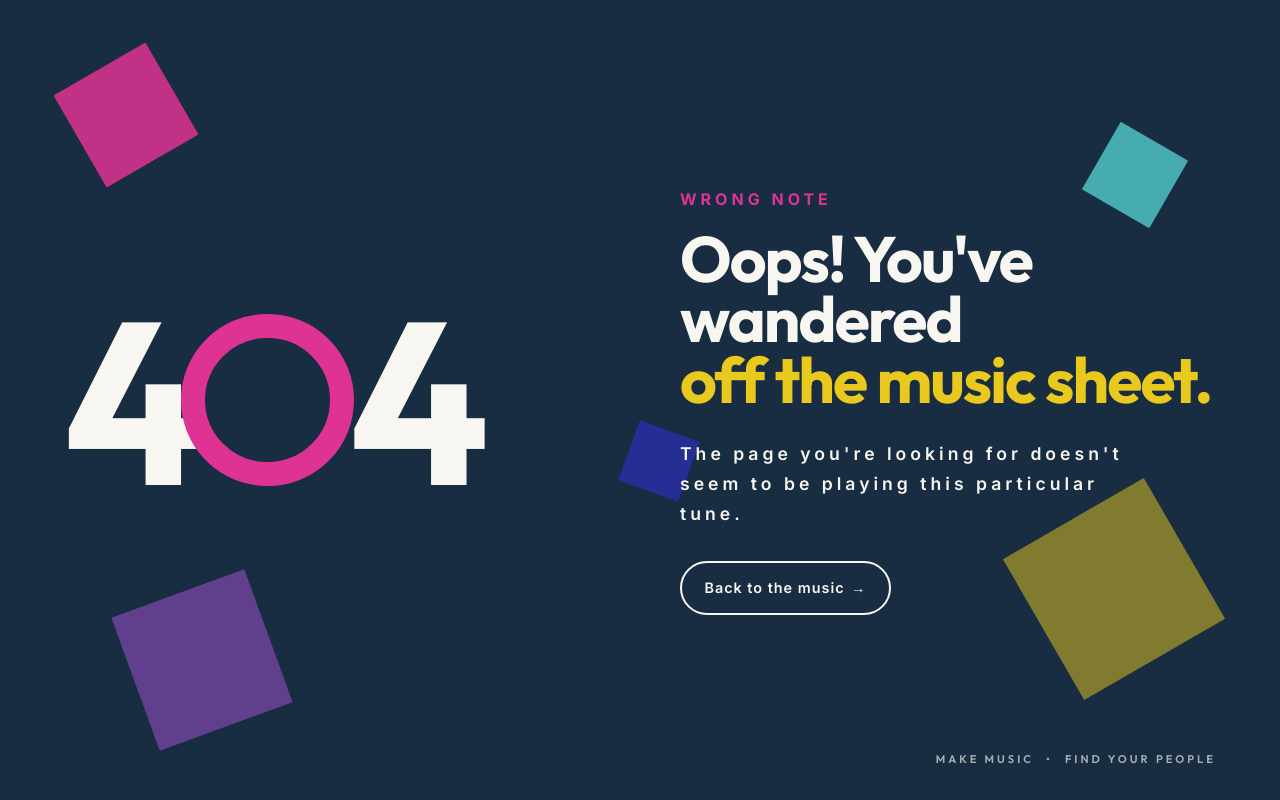
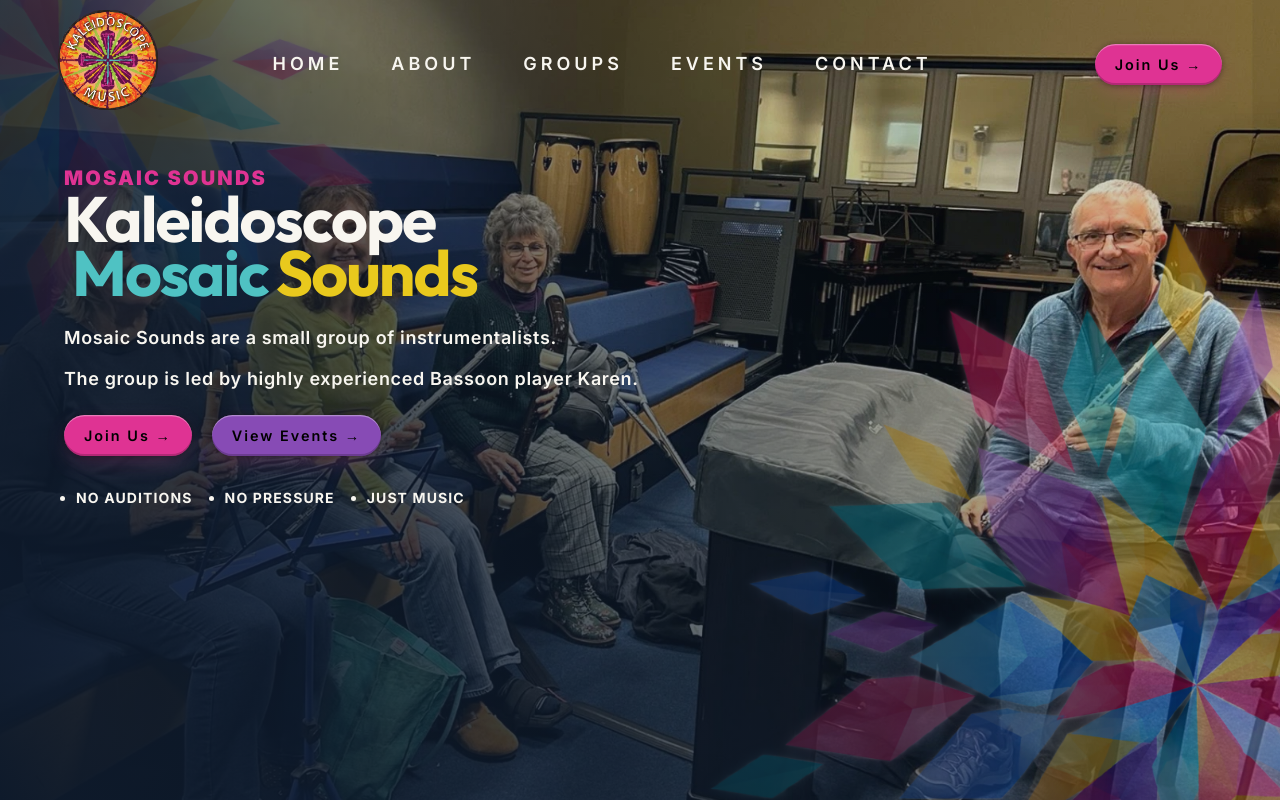
Before and after one commit to curveservices/kaleidoscope-music, a React (Vite) app: page /mosaic-sounds in a window 1280 px wide. Shown: the top 800 px of the page. Built offline with nearby package versions, Linux system fonts and the light colour scheme.

Commit message:
feat: add Mosaic page with group details and update routing; enhance button styles in CTA and FeatureCard components; remove unused images

```diff
--- a/src/App.jsx
+++ b/src/App.jsx
@@ -21,6 +21,7 @@ const Strings = lazy(() => import("./pages/strings/index.jsx"));
 const Flutes = lazy(() => import("./pages/flutes/index.jsx"));
 const Clarinets = lazy(() => import("./pages/clarinet/index.jsx"));
 const Saxophones = lazy(() => import("./pages/saxophone/index.jsx"));
+const Mosaic = lazy(() => import("./pages/mosaic/index.jsx"));
 
 const router = createBrowserRouter(
   createRoutesFromElements(
@@ -98,6 +99,14 @@ const router = createBrowserRouter(
             </Suspense>
           }
         />
+        <Route
+          path="/mosaic-sounds"
+          element={
+            <Suspense fallback={<LoadingSpinner />}>
+              <Mosaic />
+            </Suspense>
+          }
+        />
       </Route>
 
       <Route
--- a/src/components/cta/index.jsx
+++ b/src/components/cta/index.jsx
@@ -26,7 +26,7 @@ const CTA = () => {
           link="/contact-us"
           background="var(--pink)"
         />
-        <Button text="Find your group" link="/groups" />
+        <Button text="Find your group" link="/groups" background="var(--navy)" />
       </div>
     </section>
   );
--- a/src/components/featureCards/index.jsx
+++ b/src/components/featureCards/index.jsx
@@ -17,7 +17,7 @@ const FeatureCard = ({ icon, title, description, color, display, buttonLink }) =
         <p>{description}</p>
       </div>
       <div className="feature-card__btn">
-        <Button text={title} display={display} link={buttonLink} />
+        <Button text={title} display={display} link={buttonLink} background="var(--navy)" />
       </div>
 
       <span
--- a/src/pages/about/index.jsx
+++ b/src/pages/about/index.jsx
@@ -139,6 +139,7 @@ const About = () => {
           p1="Kaleidoscope music groups brings musicians together to play, learn, improve and enjoy music as part of a community."
           buttonLink="/groups"
           buttonText="Find Your group"
+          buttonColor="var(--pink)"
           src={people}
         />
       </FadeInSection>
--- /dev/null
+++ b/src/pages/mosaic/index.jsx
@@ -0,0 +1,35 @@
+import hero from "../../assets/images/mosaic.webp";
+import GroupSingle from "../../components/groupSingle";
+
+const Mosaic = () => {
+  return (
+    <GroupSingle
+      src={hero}
+      HeroEyebrow="Mosaic Sounds"
+      HeroH1="Kaleidoscope"
+      HeroH1b="Mosaic"
+      HeroH1c="Sounds"
+      HeroP="Mosaic Sounds are a small group of instrumentalists. "
+      HeroP1="The group is led by highly experienced Bassoon player Karen."
+      HeroButton1Link="/join-us"
+      HeroButton1Text="Join Us"
+      HeroButton2Link="/events"
+      HeroButton2Text="View Events"
+
+      ContentImage={null}
+      ContentEyebrow="Meet the Conductor"
+      ContentH2="Karen"
+      ContentHeadingAccent="Conductor"
+      ContentP="Karen is a highly experienced bassoon player and has played with many orchestras and ensembles. She has a passion for teaching and enjoys sharing her knowledge and experience with others."
+      ContentP1=" She has been a member of Kaleidoscope for many years and is excited to lead Mosaic Sounds, bringing together musicians from different backgrounds to create beautiful music."
+
+      time="The Mosaic Sounds group rehearses from 7:15pm until 8:00pm."
+      days="Every Monday evening during term time."
+      MoreInfoP="Mosaic Sounds play a range of
+        music from many genres: baroque, classical, modern and folk. We welcome anyone who
+        enjoys exploring different styles and harmonies: woodwind, strings, brass, etc."
+    />
+  );
+};
+
+export default Mosaic;
```
Also changed, not shown: src/assets/images/people.png (deleted), src/assets/images/steel.png (deleted).
